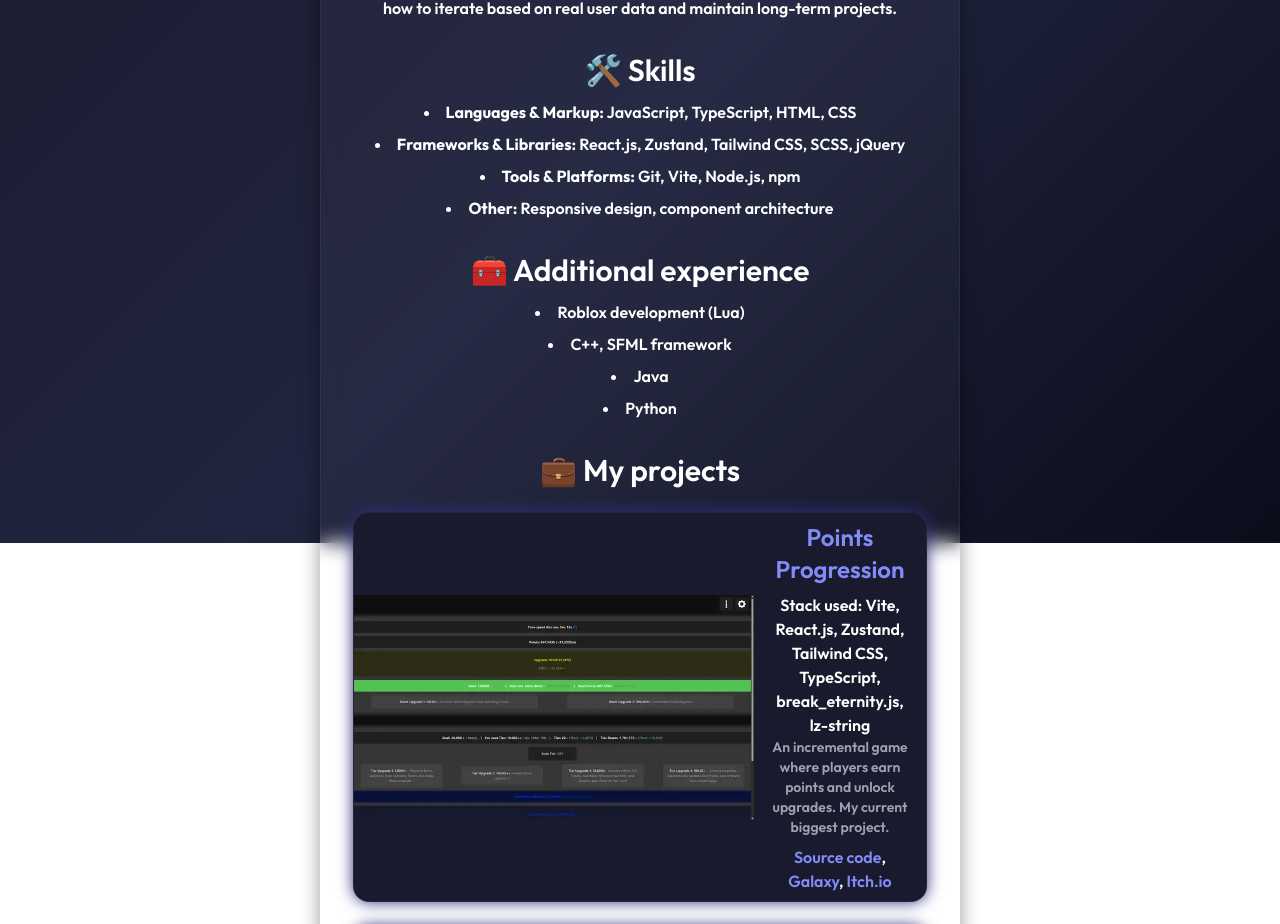
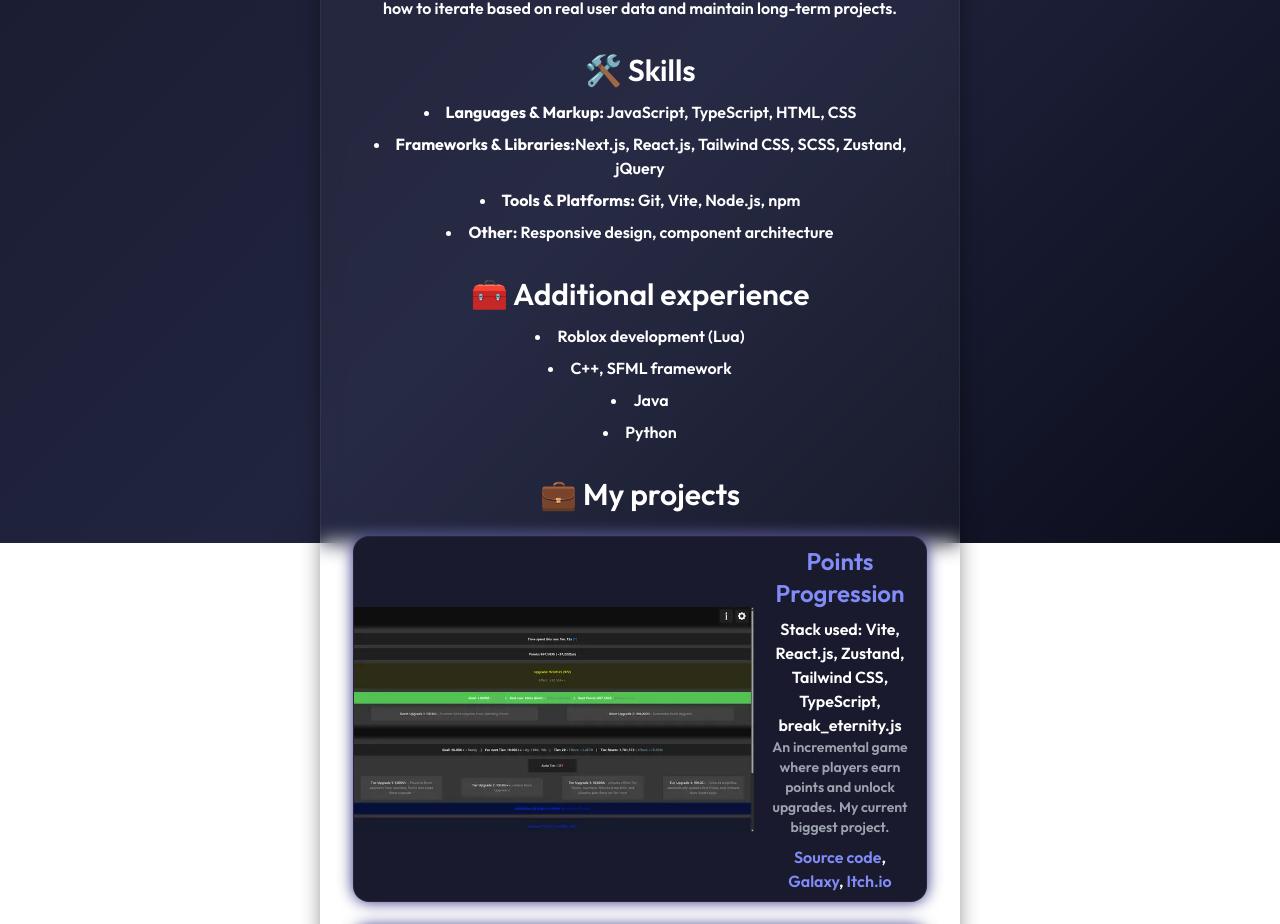
Before and after one commit to Troxi54/troxi54.github.io, a React (Vite) app: page / in a window 1280 px wide. Shown: the part 257-1181 px from the top of the page. Built offline with nearby package versions, Linux system fonts and the light colour scheme; the HTML template or start-up script is replaced by a standard one.

Commit message:
Changed some skills

```diff
--- a/src/app/Projects.tsx
+++ b/src/app/Projects.tsx
@@ -21,7 +21,7 @@ function Projects() {
           stack={
             <>
               Vite, React.js, Zustand, Tailwind CSS, TypeScript,
-              break_eternity.js, lz-string
+              break_eternity.js
             </>
           }
           description={
--- a/src/app/Skills.tsx
+++ b/src/app/Skills.tsx
@@ -7,8 +7,8 @@ function Skills() {
           <strong>Languages & Markup:</strong> JavaScript, TypeScript, HTML, CSS
         </li>
         <li>
-          <strong>Frameworks & Libraries:</strong> React.js, Zustand, Tailwind
-          CSS, SCSS, jQuery
+          <strong>Frameworks & Libraries:</strong>Next.js, React.js, Tailwind
+          CSS, SCSS, Zustand, jQuery
         </li>
         <li>
           <strong>Tools & Platforms:</strong> Git, Vite, Node.js, npm
```
